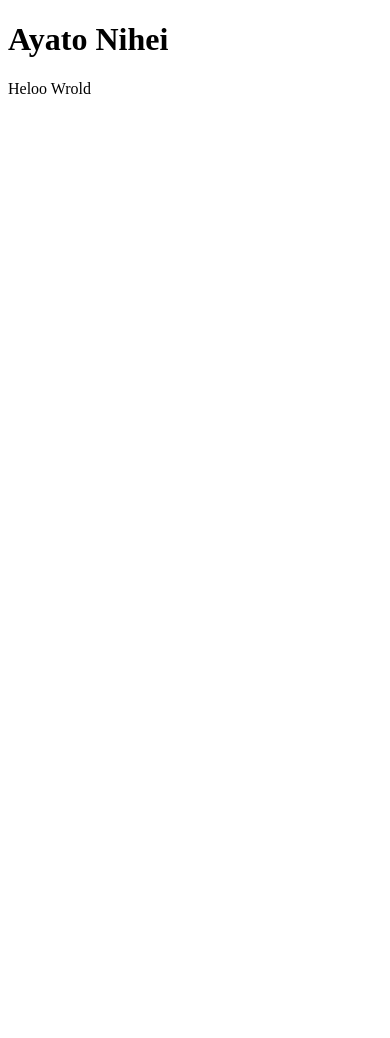
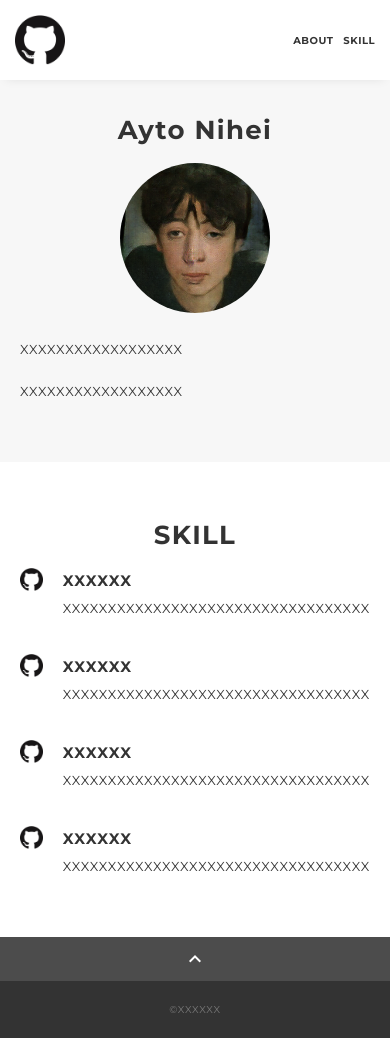
Before and after one commit to ayato1196/portfolio, a plain HTML site: page docs/index.html in a window 390 px wide. Before the commit the page ends 844 px from the top, so only its background shows below. Drawn offline with nearby package versions, Linux system fonts and the light colour scheme.

Commit message:
テンプレート反映

```diff
--- /dev/null
+++ b/docs/css/ress.css
@@ -0,0 +1,283 @@
+/*!
+ * ress.css • v3.0.1
+ * MIT License
+ * github.com/filipelinhares/ress
+ */
+
+/* # =================================================================
+   # Global selectors
+   # ================================================================= */
+
+html {
+  box-sizing: border-box;
+  word-break: normal;
+  -moz-tab-size: 4;
+  tab-size: 4;
+
+  -webkit-text-size-adjust: 100%; /* Prevent adjustments of font size after orientation changes in iOS */
+}
+
+*,
+::before,
+::after {
+  box-sizing: inherit;
+  background-repeat: no-repeat; /* Set `background-repeat: no-repeat` to all elements and pseudo elements */
+}
+
+::before,
+::after {
+  vertical-align: inherit;
+  text-decoration: inherit; /* Inherit text-decoration and vertical align to ::before and ::after pseudo elements */
+}
+
+* {
+  margin: 0;
+  padding: 0; /* Reset `padding` and `margin` of all elements */
+}
+
+/* # =================================================================
+   # General elements
+   # ================================================================= */
+
+hr {
+  overflow: visible; /* Show the overflow in Edge and IE */
+  height: 0; /* Add the correct box sizing in Firefox */
+}
+
+details,
+main {
+  display: block; /* Render the `main` element consistently in IE. */
+}
+
+summary {
+  display: list-item; /* Add the correct display in all browsers */
+}
+
+small {
+  font-size: 80%; /* Set font-size to 80% in `small` elements */
+}
+
+[hidden] {
+  display: none; /* Add the correct display in IE */
+}
+
+abbr[title] {
+  /* Add the correct text decoration in Chrome, Edge, IE, Opera, and Safari */
+  text-decoration: underline;
+  text-decoration: underline dotted;
+  border-bottom: none; /* Remove the bottom border in Chrome 57 */
+}
+
+a {
+  background-color: transparent; /* Remove the gray background on active links in IE 10 */
+}
+
+a:active,
+a:hover {
+  outline-width: 0; /* Remove the outline when hovering in all browsers */
+}
+
+code,
+kbd,
+pre,
+samp {
+  font-family: monospace, monospace; /* Specify the font family of code elements */
+}
+
+pre {
+  font-size: 1em; /* Correct the odd `em` font sizing in all browsers */
+}
+
+b,
+strong {
+  font-weight: bolder; /* Add the correct font weight in Chrome, Edge, and Safari */
+}
+
+/* https://gist.github.com/unruthless/413930 */
+sub,
+sup {
+  position: relative;
+  font-size: 75%;
+  line-height: 0;
+  vertical-align: baseline;
+}
+
+sub {
+  bottom: -.25em;
+}
+
+sup {
+  top: -.5em;
+}
+
+/* # =================================================================
+   # Forms
+   # ================================================================= */
+
+input {
+  border-radius: 0;
+}
+
+/* Replace pointer cursor in disabled elements */
+[disabled] {
+  cursor: default;
+}
+
+[type="number"]::-webkit-inner-spin-button,
+[type="number"]::-webkit-outer-spin-button {
+  height: auto; /* Correct the cursor style of increment and decrement buttons in Chrome */
+}
+
+[type="search"] {
+  outline-offset: -2px; /* Correct the outline style in Safari */
+
+  -webkit-appearance: textfield; /* Correct the odd appearance in Chrome and Safari */
+}
+
+[type="search"]::-webkit-search-decoration {
+  -webkit-appearance: none; /* Remove the inner padding in Chrome and Safari on macOS */
+}
+
+textarea {
+  overflow: auto; /* Internet Explorer 11+ */
+  resize: vertical; /* Specify textarea resizability */
+}
+
+button,
+input,
+optgroup,
+select,
+textarea {
+  font: inherit; /* Specify font inheritance of form elements */
+}
+
+optgroup {
+  font-weight: bold; /* Restore the font weight unset by the previous rule */
+}
+
+button {
+  overflow: visible; /* Address `overflow` set to `hidden` in IE 8/9/10/11 */
+}
+
+button,
+select {
+  text-transform: none; /* Firefox 40+, Internet Explorer 11- */
+}
+
+/* Apply cursor pointer to button elements */
+button,
+[type="button"],
+[type="reset"],
+[type="submit"],
+[role="button"] {
+  cursor: pointer;
+  color: inherit;
+}
+
+/* Remove inner padding and border in Firefox 4+ */
+button::-moz-focus-inner,
+[type="button"]::-moz-focus-inner,
+[type="reset"]::-moz-focus-inner,
+[type="submit"]::-moz-focus-inner {
+  padding: 0;
+  border-style: none;
+}
+
+/* Replace focus style removed in the border reset above */
+button:-moz-focusring,
+[type="button"]::-moz-focus-inner,
+[type="reset"]::-moz-focus-inner,
+[type="submit"]::-moz-focus-inner {
+  outline: 1px dotted ButtonText;
+}
+
+button,
+html [type="button"],
+/* Prevent a WebKit bug where (2) destroys native `audio` and `video`controls in Android 4 */
+[type="reset"],
+[type="submit"] {
+  -webkit-appearance: button; /* Correct the inability to style clickable types in iOS */
+}
+
+/* Remove the default button styling in all browsers */
+button,
+input,
+select,
+textarea {
+  border-style: none;
+  background-color: transparent;
+}
+
+/* Style select like a standard input */
+select {
+  -webkit-appearance: none; /* Chrome 41+ */
+  -moz-appearance: none; /* Firefox 36+ */
+}
+
+select::-ms-expand {
+  display: none; /* Internet Explorer 11+ */
+}
+
+select::-ms-value {
+  color: currentColor; /* Internet Explorer 11+ */
+}
+
+legend {
+  display: table; /* Correct the text wrapping in Edge and IE */
+  max-width: 100%; /* Correct the text wrapping in Edge and IE */
+  max-width: 100%; /* Correct the text wrapping in Edge 18- and IE */
+  white-space: normal; /* Correct the text wrapping in Edge and IE */
+  color: inherit; /* Correct the color inheritance from `fieldset` elements in IE */
+  border: 0; /* Correct `color` not being inherited in IE 8/9/10/11 */
+}
+
+::-webkit-file-upload-button {
+  font: inherit; /* Change font properties to `inherit` in Chrome and Safari */
+  color: inherit;
+  /* Correct the inability to style clickable types in iOS and Safari */
+
+  -webkit-appearance: button;
+}
+
+/* # =================================================================
+   # Specify media element style
+   # ================================================================= */
+
+img {
+  border-style: none; /* Remove border when inside `a` element in IE 8/9/10 */
+}
+
+/* Add the correct vertical alignment in Chrome, Firefox, and Opera */
+progress {
+  vertical-align: baseline;
+}
+
+/* # =================================================================
+   # Accessibility
+   # ================================================================= */
+
+/* Hide content from screens but not screenreaders */
+@media screen {
+  [hidden~="screen"] {
+    display: inherit;
+  }
+  [hidden~="screen"]:not(:active):not(:focus):not(:target) {
+    position: absolute !important;
+    clip: rect(0 0 0 0) !important;
+  }
+}
+
+/* Specify the progress cursor of updating elements */
+[aria-busy="true"] {
+  cursor: progress;
+}
+
+/* Specify the pointer cursor of trigger elements */
+[aria-controls] {
+  cursor: pointer;
+}
+
+/* Specify the unstyled cursor of disabled, not-editable, or otherwise inoperable elements */
+[aria-disabled] {
+  cursor: default;
+}
--- /dev/null
+++ b/docs/css/style.css
@@ -0,0 +1,311 @@
+body {
+  font-family: "Montserrat","Helvetica Neue",Arial,"Hiragino Kaku Gothic ProN","Hiragino Sans",Meiryo,sans-serif;
+  font-size: 14px;
+  line-height: 1.8;
+  letter-spacing: .8px;
+  color: #333;
+}
+
+a {
+  transition: opacity .3s;
+  text-decoration: none;
+  color: #1ca9e3;
+}
+
+img {
+  max-width: 100%;
+  height: auto;
+  vertical-align: bottom;
+  border-style: none;
+}
+
+ul,
+li {
+  list-style: none;
+}
+
+.pc-only {
+  display: block;
+}
+
+.sp-only {
+  display: none;
+}
+
+.wrapper {
+  padding-top: 73px;
+}
+
+.section {
+  padding: 90px 0;
+}
+
+.section:nth-of-type(odd) {
+  background-color: #f7f7f7;
+}
+
+.inner {
+  max-width: 1340px;
+  margin: 0 auto;
+  padding: 0 40px;
+}
+
+.title {
+  font-size: 34px;
+  font-weight: bold;
+  line-height: 1;
+  margin-bottom: 40px;
+  text-align: center;
+  letter-spacing: .05em;
+  color: #333;
+}
+
+.lead {
+  margin-bottom: 30px;
+}
+
+/*--- header ---*/
+.header {
+  position: fixed;
+  top: 0;
+  z-index: 1;
+  width: 100%;
+  background-color: #fff;
+  box-shadow: 0 5px 10px -6px rgba(0,0,0,.1);
+}
+
+.header .inner {
+  display: flex;
+  align-items: center;
+  justify-content: space-between;
+  padding: 20px 40px;
+}
+
+.header-logo {
+  font-size: 20px;
+  font-weight: bold;
+  line-height: 1.2;
+  margin-right: 20px;
+  letter-spacing: .05em;
+}
+
+.header-logo a {
+  color: #333;
+}
+
+.header-banner {
+  width: 50px;
+}
+.header-nav-list {
+  display: flex;
+  justify-content: space-between;
+}
+
+.header-nav-item:not(:last-child) {
+  margin-right: 20px;
+}
+
+.header-nav-item a {
+  position: relative;
+  font-size: 13px;
+  font-weight: bold;
+  display: inline-block;
+  padding: 5px 0;
+  transition: .3s;
+  letter-spacing: .05em;
+  color: #333;
+}
+.header-nav-item a:after {
+  position: absolute;
+  bottom: 0;
+  left: 50%;
+  width: 0;
+  height: 3px;
+  content: "";
+  transition: .3s;
+  -webkit-transform: translateX(-50%);
+  transform: translateX(-50%);
+  background-color: #333;
+}
+
+.header-nav-item a:hover:after {
+  width: 100%;
+}
+
+/*--- about ---*/
+.profile {
+  display: flex;
+  flex-wrap: wrap;
+  max-width: 800px;
+  margin: 0 auto;
+}
+.profile-img {
+  width: 20%;
+  margin-right: 30px;
+  border-radius: 50%;
+}
+.profile-img img {
+  border-radius: 50%;
+}
+.profile-body {
+  flex: 1;
+}
+.profile-body p:not(:last-child) {
+  margin-bottom: 30px;
+}
+
+/*--- skill ---*/
+.skill-list {
+  display: flex;
+  flex-wrap: wrap;
+  justify-content: space-between;
+  margin-bottom: -50px;
+}
+
+.skill-item {
+  display: flex;
+  align-items: flex-start;
+  justify-content: space-between;
+  width: 48%;
+  margin-bottom: 50px;
+}
+
+.skill-img {
+  width: 60px;
+  height: auto;
+  margin-right: 20px;
+}
+
+.skill-body {
+  flex: 1;
+}
+
+.skill-name {
+  margin-bottom: 3px;
+}
+
+/*--- contact ---*/
+.contact {
+  text-align: center;
+}
+
+.contact-item:not(:last-child) {
+  margin-right: 10px;
+}
+
+.contact-icon {
+  width: 50px;
+}
+
+/*--- page-top ---*/
+.page-top {
+  font-weight: bold;
+  padding: 10px;
+  cursor: pointer;
+  text-align: center;
+  background-color: #4c4c4c;
+}
+
+.page-top .material-icons-outlined {
+  vertical-align: bottom;
+  color: #fff;
+}
+
+/*--- footer ---*/
+.footer {
+  padding: 30px;
+  background-color: #333;
+}
+
+.copyright {
+  font-size: 10px;
+  text-align: center;
+  color: #797979;
+}
+
+
+/* --- media Queries 767 ---*/
+@media screen and (max-width: 767px) {
+  body {
+    font-size: 13px;
+    line-height: 1.7;
+  }
+
+  .pc-only {
+    display: none;
+  }
+
+  .sp-only {
+    display: block;
+  }
+
+  .title {
+    font-size: 26px;
+    margin-bottom: 20px;
+  }
+
+  .wrapper {
+    padding-top: 57px;
+  }
+
+  .section {
+    padding: 60px 0;
+  }
+
+  .inner {
+    padding: 0 20px;
+  }
+
+  .header .inner {
+    padding: 15px;
+  }
+
+  .header-logo {
+    font-size: 15px;
+    margin-right: 15px;
+  }
+
+  .header-nav-item:not(:last-child) {
+    margin-right: 10px;
+  }
+
+  .header-nav-item a {
+    font-size: 10px;
+  }
+
+  .header-nav-item a:after {
+    display: none;
+  }
+
+  .profile {
+    display: block;
+  }
+  .profile-img {
+    width: 150px;
+    margin: 0 auto;
+    margin-bottom: 25px;
+  }
+
+  .profile-body p:not(:last-child) {
+    margin-bottom: 20px;
+  }
+
+  .skill-list {
+    display: block;
+    margin-bottom: 0;
+  }
+
+  .skill-item {
+    width: 100%;
+    margin-bottom: 35px;
+  }
+
+  .skill-item:last-child {
+    margin-bottom: 0;
+  }
+
+  .footer {
+    padding: 20px;
+  }
+
+}
--- a/docs/index.html
+++ b/docs/index.html
@@ -1,11 +1,117 @@
 <!DOCTYPE html>
 <html>
 <head>
-<meta charset="UTF-8">
-<title>My Portfolio</title>
+<meta charset="utf-8" />
+<meta name="viewport"
+	content="width=device-width,initial-scale=1.0,user-scalable=no" />
+<meta property="og:type" content="website" />
+<meta property="og:title" content="XXXXXX's portfolio" />
+<!-- <meta property="og:url" content="dummyurl" /> -->
+<meta property="og:description" content="XXXXXXの自己紹介サイトです。" />
+<meta property="og:image" content="img/ogp.png" />
+<meta name="description" content="XXXXXXの自己紹介サイトです。" />
+<title>XXXXXX ポートフォリオ</title>
+<link rel="preconnect" href="https://fonts.gstatic.com" />
+<link
+	href="https://fonts.googleapis.com/css2?family=Montserrat:wght@400;700&display=swap"
+	rel="stylesheet" />
+<link
+	href="https://fonts.googleapis.com/css?family=Material+Icons+Outlined"
+	rel="stylesheet" />
+<link href="css/ress.css" media="all" rel="stylesheet" type="text/css" />
+<link href="css/style.css" media="all" rel="stylesheet" type="text/css" />
+<!-- <link rel="shortcut icon" href="img/favicon.ico" /> -->
+<!-- <link rel="canonical" href="dummyurl" /> -->
 </head>
+
 <body>
-	<h1>Ayato Nihei</h1>
-	<p>Heloo Wrold</p>
+	<div class="wrapper">
+		<header class="header">
+			<div class="inner">
+				<h1 class="header-logo">
+					<a href="#"><img class="header-banner" src="img/github.png"
+						alt="ロゴマーク" /> </a>
+				</h1>
+				<nav class="header-nav">
+					<ul class="header-nav-list">
+						<li class="header-nav-item"><a href="#about">ABOUT</a></li>
+						<li class="header-nav-item"><a href="#skill">SKILL</a></li>
+					</ul>
+				</nav>
+			</div>
+		</header>
+
+		<main class="content">
+			<section class="about section" id="about">
+				<div class="inner">
+					<h2 class="title">Ayto Nihei</h2>
+					<div class="profile">
+						<p class="profile-img">
+							<img src="img/profile.png" alt="自画像" />
+						</p>
+						<div class="profile-body">
+							<p>XXXXXXXXXXXXXXXXXX</p>
+							<p>XXXXXXXXXXXXXXXXXX</p>
+						</div>
+					</div>
+				</div>
+			</section>
+
+			<section class="skill section" id="skill">
+				<div class="inner">
+					<h2 class="title">SKILL</h2>
+					<div class="skill-list">
+						<div class="skill-item">
+							<p class="skill-img">
+								<img src="img/github.png" alt="logo" />
+							</p>
+							<div class="skill-body">
+								<h3 class="skill-name">XXXXXX</h3>
+								<p class="skill-text">XXXXXXXXXXXXXXXXXXXXXXXXXXXXXXXXXX</p>
+							</div>
+						</div>
+						<div class="skill-item">
+							<p class="skill-img">
+								<img src="img/github.png" alt="logo" />
+							</p>
+							<div class="skill-body">
+								<h3 class="skill-name">XXXXXX</h3>
+								<p class="skill-text">XXXXXXXXXXXXXXXXXXXXXXXXXXXXXXXXXX</p>
+							</div>
+						</div>
+						<div class="skill-item">
+							<p class="skill-img">
+								<img src="img/github.png" alt="logo" />
+							</p>
+							<div class="skill-body">
+								<h3 class="skill-name">XXXXXX</h3>
+								<p class="skill-text">XXXXXXXXXXXXXXXXXXXXXXXXXXXXXXXXXX</p>
+							</div>
+						</div>
+						<div class="skill-item">
+							<p class="skill-img">
+								<img src="img/github.png" alt="logo" />
+							</p>
+							<div class="skill-body">
+								<h3 class="skill-name">XXXXXX</h3>
+								<p class="skill-text">XXXXXXXXXXXXXXXXXXXXXXXXXXXXXXXXXX</p>
+							</div>
+						</div>
+					</div>
+				</div>
+			</section>
+
+			<div class="page-top" id="js-page-top">
+				<span class="material-icons-outlined">expand_less</span>
+			</div>
+
+			<footer class="footer">
+				<div class="copyright">&copy;XXXXXX</div>
+			</footer>
+		</main>
+	</div>
+	<script
+		src="https://ajax.googleapis.com/ajax/libs/jquery/3.5.1/jquery.min.js"></script>
+	<script src="js/script.js"></script>
 </body>
 </html>
--- /dev/null
+++ b/docs/js/script.js
@@ -0,0 +1,20 @@
+$(function () {
+
+  //ページ内スクロール
+  var navHeight = $(".header").outerHeight();
+
+  $('a[href^="#"]').on("click", function () {
+    var href = $(this).attr("href");
+    var target = $(href == "#" || href == "" ? "html" : href);
+    var position = target.offset().top - navHeight;
+    $("html, body").animate({ scrollTop: position, }, 300, "swing");
+    return false;
+  });
+
+  //ページトップ
+  $("#js-page-top").on("click", function () {
+    $("body,html").animate({ scrollTop: 0, }, 300);
+    return false;
+  });
+
+});
```
Also changed, not shown: docs/img/github.png (added), docs/img/ogp.png (added), docs/img/profile.png (added).
